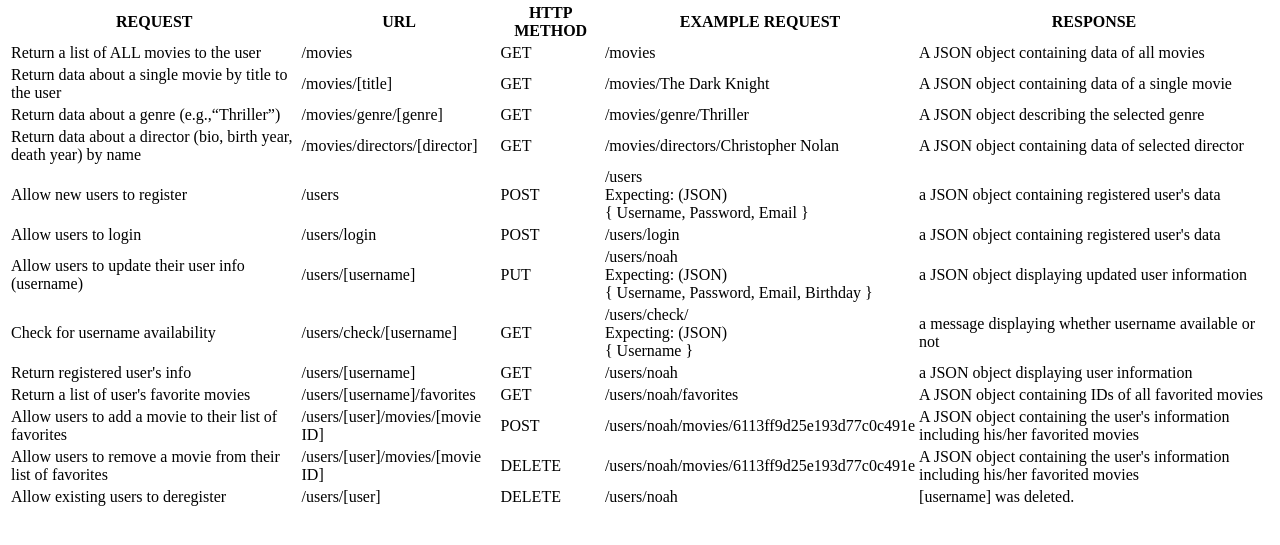
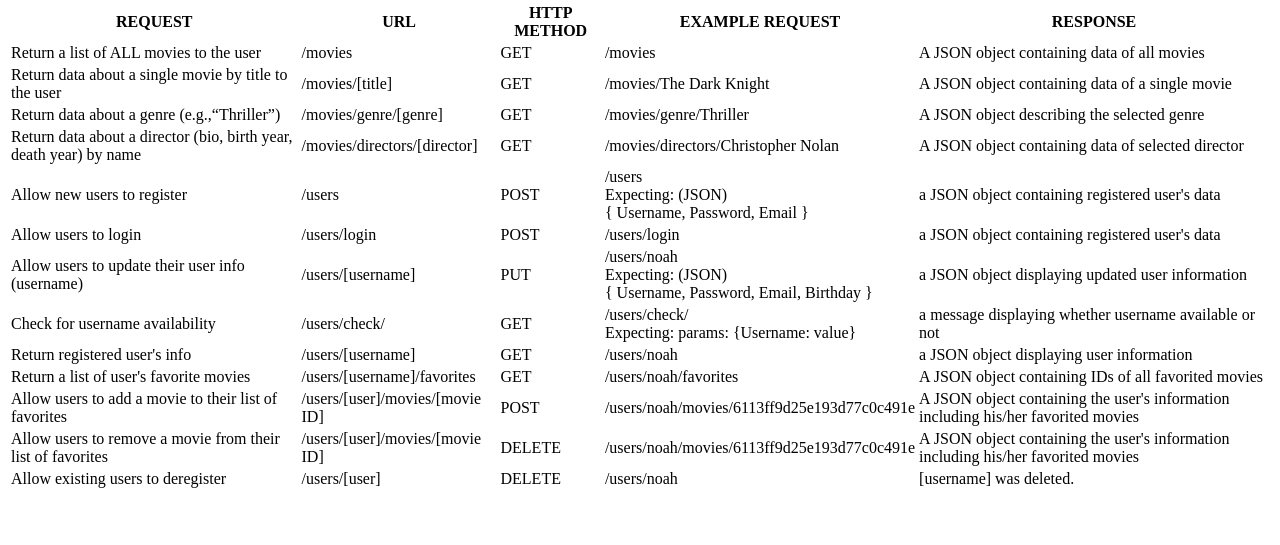
Before and after one commit to IZanko/movie_api, a website: page public/documentation.html in a window 1280 px wide. Shown: the part 79-624 px from the top of the page. Drawn offline with Linux system fonts and the light colour scheme.

Commit message:
documentation update

```diff
--- a/public/documentation.html
+++ b/public/documentation.html
@@ -85,12 +85,11 @@
       </tr>
       <tr>
         <td>Check for username availability</td>
-        <td>/users/check/[username]</td>
+        <td>/users/check/</td>
         <td>GET</td>
         <td>
           /users/check/ <br />
-          Expecting: (JSON)<br />
-          { Username }
+          Expecting: params: {Username: value}
         </td>
         <td>a message displaying whether username available or not</td>
       </tr>
```
